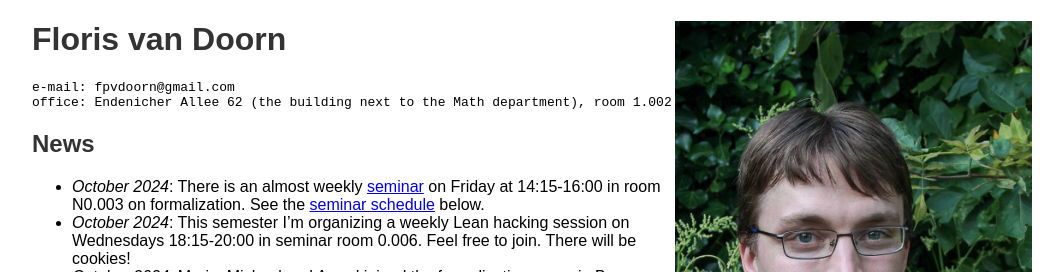
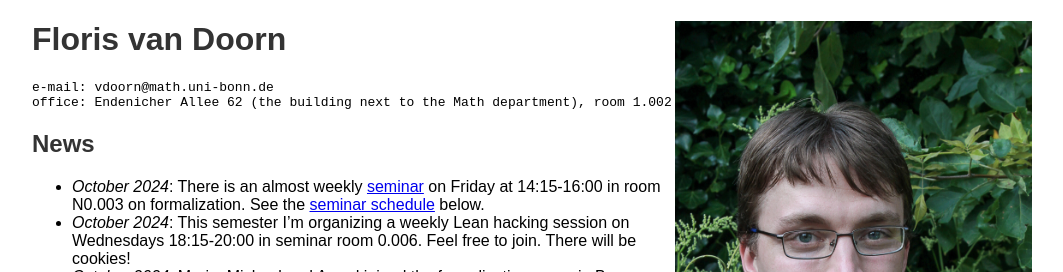
Before and after one commit to fpvandoorn/fpvandoorn.github.io, a Jekyll site: the page built from index.md, in a window 1280 px wide and 900 px high. Shown: the top 272 px of the window, without its empty margins (108-1171 px from the left). Built offline with Jekyll 4.4.1, drawn with Linux system fonts in a browser that asks for light colours; our own code applies the rules of GitHub Pages for plain Markdown files.

Commit message:
update email

````diff
--- a/index.md
+++ b/index.md
@@ -3,7 +3,7 @@
 # Floris van Doorn
 
 ```
-e-mail: fpvdoorn@gmail.com
+e-mail: vdoorn@math.uni-bonn.de
 office: Endenicher Allee 62 (the building next to the Math department), room 1.002
 ```
 <!-- ```
````
